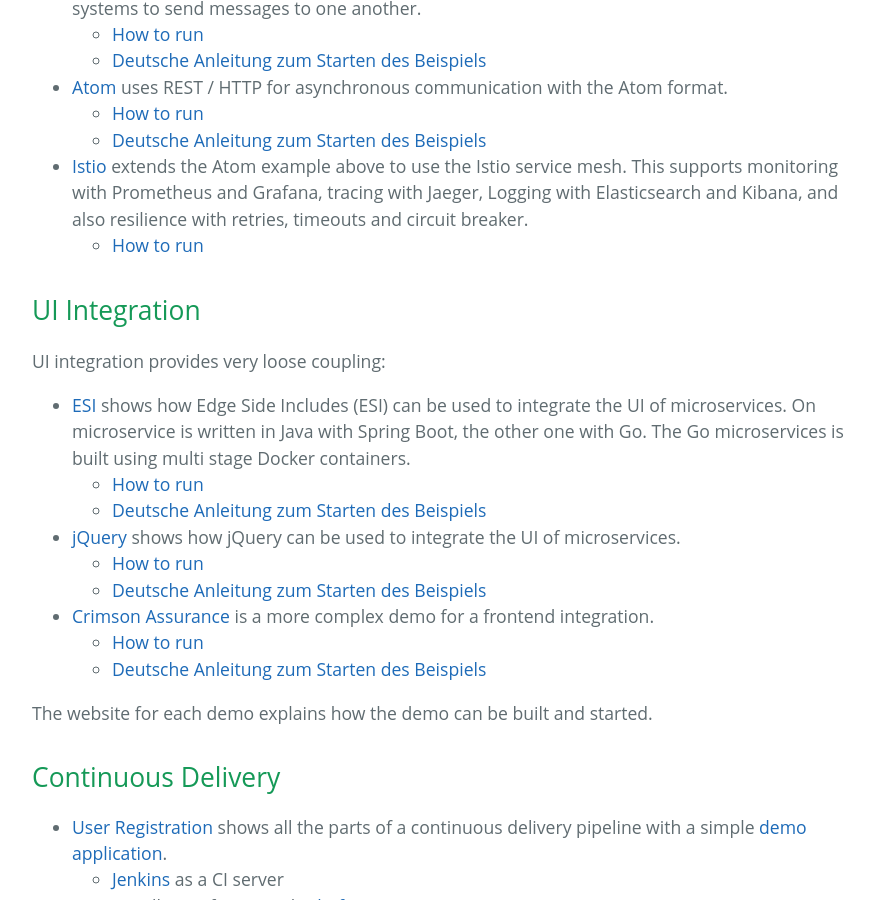
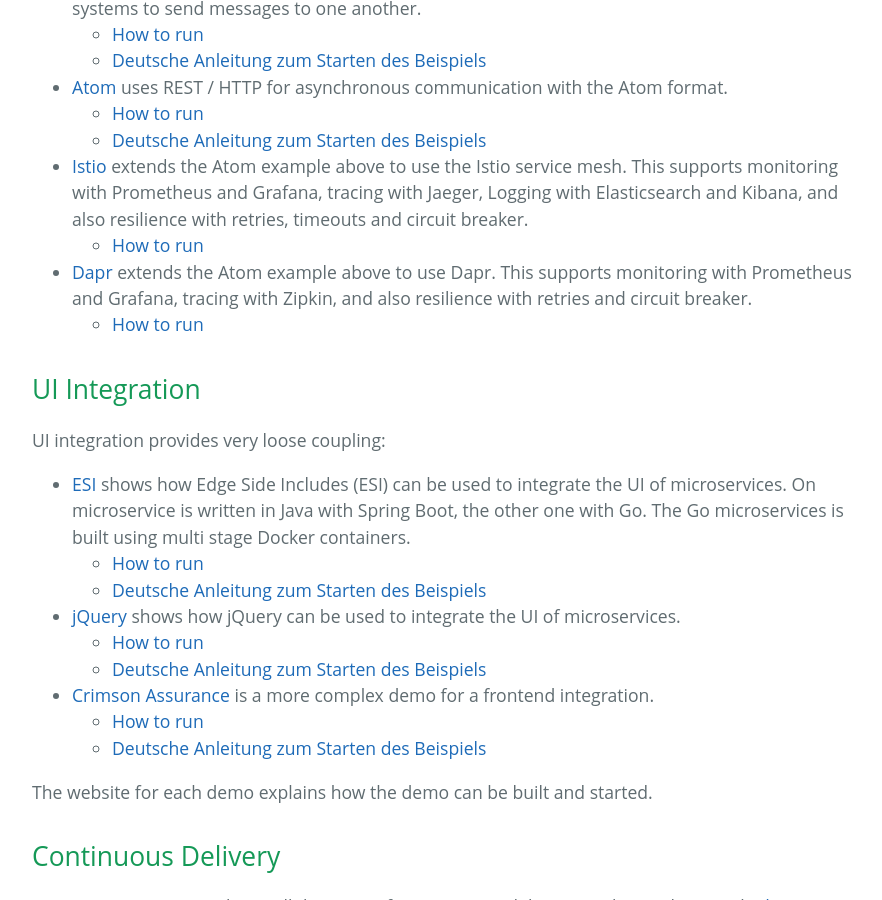
Before and after one commit to ewolff/ewolff.com, a Jekyll site: the page built from microservices-demos.md, in a window 1280 px wide and 900 px high, scrolled down 1412 px. Shown: the whole window, without its empty margins (192-1074 px from the left). Built offline with Jekyll 4.4.1, drawn with Linux system fonts in a browser that asks for light colours; our own code applies the rules of GitHub Pages for plain Markdown files.

Commit message:
Add Dapr demo

```diff
--- a/microservices-demos.md
+++ b/microservices-demos.md
@@ -78,6 +78,12 @@
   timeouts and circuit breaker.
   - [How to run](https://github.com/ewolff/microservice-istio/blob/master/HOW-TO-RUN.md)
 
+* [Dapr](https://github.com/ewolff/microservice-dapr) extends the Atom
+  example above to use Dapr. This supports monitoring with Prometheus
+  and Grafana, tracing with Zipkin, and also resilience with retries
+  and circuit breaker.
+  - [How to run](https://github.com/ewolff/microservice-dapr/blob/master/HOW-TO-RUN.md)
+
 ## UI Integration
 
 UI integration provides very loose coupling:
```
